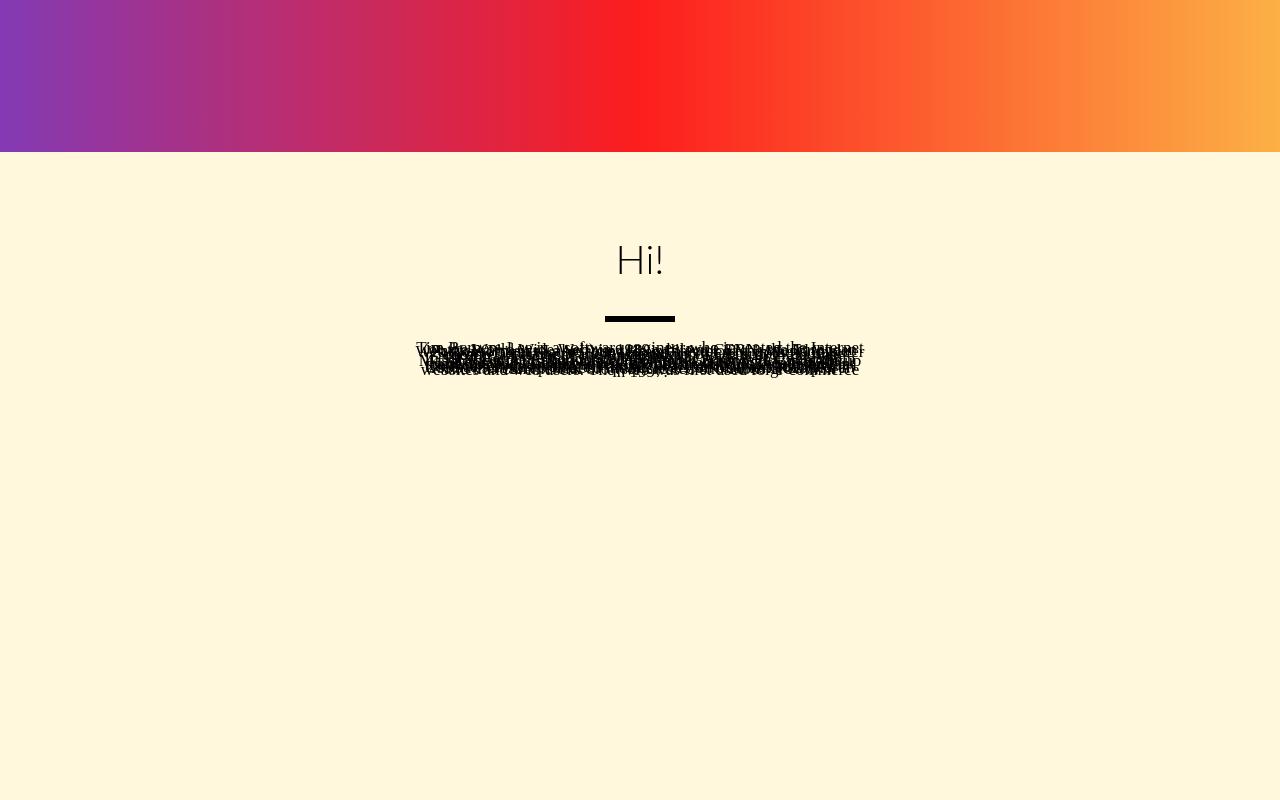
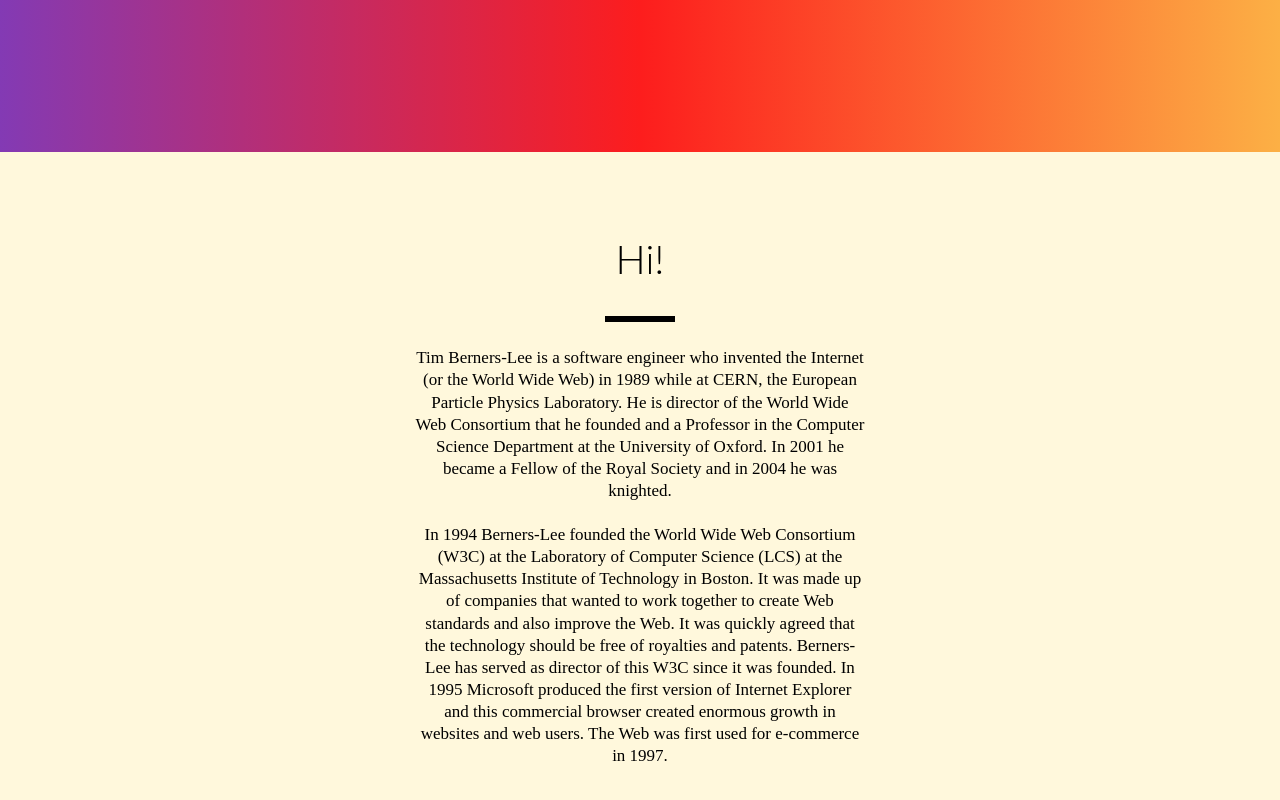
Before and after one commit to cricketerishaan/Portfolio-website-1, a plain HTML site: page index.html in a window 1280 px wide. Shown: the part 648-1448 px from the top of the page. Before the commit the page ends 1095 px from the top, so only its background shows below. Drawn offline with Linux system fonts and the light colour scheme.

Commit message:
Update style.css

```diff
--- a/style.css
+++ b/style.css
@@ -1,5 +1,5 @@
 body {
-    margin: 0px;
+    margin: 0;
     text-align: center;
     padding-top: 800px;
     background-color: cornsilk;
@@ -13,9 +13,9 @@
     background: linear-gradient(90deg, rgba(131, 58, 180, 1) 0%, rgba(253, 29, 29, 1) 50%, rgba(252, 176, 69, 1) 100%);
     width: 100%;
     left: 0;
+    top: 0;
+    bottom: 0;
     right: 0;
-    bottom: 0;
-    top: 0;
     display: table;
 }
 
@@ -41,12 +41,12 @@
 
 #tim {
     width: 175px;
+    margin-bottom: 50px;
     border-radius: 50%;
-    margin-bottom: 50px;
-
 }
 
 #inside-section-welcome {
+
     display: table-cell;
     position: relative;
     vertical-align: middle;
@@ -57,21 +57,16 @@
     height: 6px;
     margin: 8px auto;
     background-color: #000;
-
-
 }
 
 p {
     max-width: 450px;
     margin: 25px auto;
     font-size: 17px;
-    line-height: 1.3px;
-
+    line-height: 1.3;
 }
 
 #bio {
     padding: 50px;
     font-size: 42px;
-
-
 }
```
